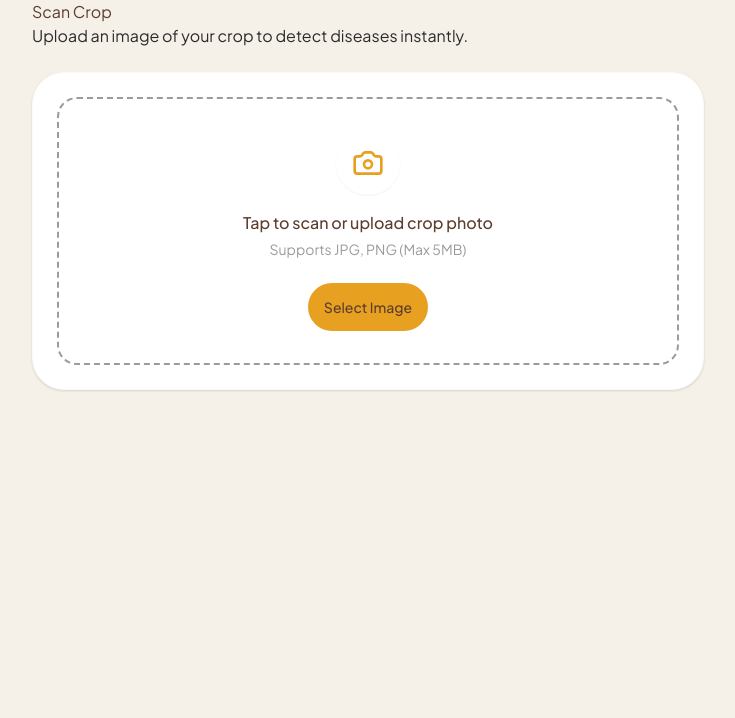
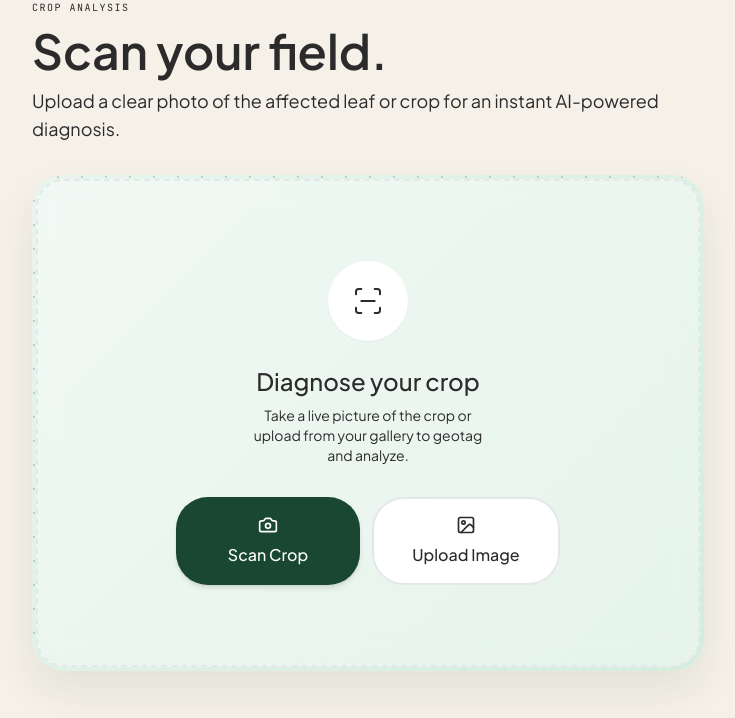
Before and after one commit to AutoBots-xyz/krishimitra, a Next.js app: page /scan in a window 1280 px wide. Shown: the top 718 px of the page, without its empty margins (272-1007 px from the left). Built offline with nearby package versions, Linux system fonts and the light colour scheme.

Commit message:
feat: integrate leaflet minimap and geolocation geotagging for disease scanning

```diff
--- a/src/app/(app)/scan/page.tsx
+++ b/src/app/(app)/scan/page.tsx
@@ -1,20 +1,29 @@
 "use client";
 
 import { useState } from "react";
-import { UploadCloud, Camera, CheckCircle2 } from "lucide-react";
+import { Leaf, UploadCloud, ArrowRight, Zap, ScanLine, Camera, Image as ImageIcon, MapPin, Loader2 } from "lucide-react";
+import dynamic from "next/dynamic";
 import { Button } from "@/components/ui/Button";
+import Image from "next/image";
 import DiseaseReportCard from "@/features/disease-detection/components/DiseaseReportCard";
 import ConsentPopup from "@/features/cropwatch/components/ConsentPopup";
 import { useFarmerStore } from "@/store/farmerStore";
+import { motion, AnimatePresence } from "framer-motion";
+import { useRouter } from "next/navigation";
+
+const MiniMap = dynamic(() => import("@/components/map/MiniMap"), { ssr: false });
 
 export default function ScanPage() {
-  const { setLocation } = useFarmerStore();
+  const router = useRouter();
+  const { setLocation, addRiskPoint } = useFarmerStore();
   const [file, setFile] = useState<File | null>(null);
   const [preview, setPreview] = useState<string | null>(null);
   const [analyzing, setAnalyzing] = useState(false);
   const [report, setReport] = useState<any | null>(null);
   const [showConsent, setShowConsent] = useState(false);
   const [error, setError] = useState<string | null>(null);
+  const [geotagLocation, setGeotagLocation] = useState<{lat: number, lng: number} | null>(null);
+  const [isGeotagging, setIsGeotagging] = useState(false);
 
   const handleFileChange = (e: React.ChangeEvent<HTMLInputElement>) => {
     if (e.target.files && e.target.files[0]) {
@@ -22,6 +31,24 @@ export default function ScanPage() {
       setFile(selectedFile);
       setPreview(URL.createObjectURL(selectedFile));
       setReport(null);
+
+      // Auto-geotag on selection
+      setIsGeotagging(true);
+      if ("geolocation" in navigator) {
+        navigator.geolocation.getCurrentPosition(
+          (pos) => {
+            const loc = { lat: pos.coords.latitude, lng: pos.coords.longitude };
+            setGeotagLocation(loc);
+            setLocation(loc); // Update global store
+            setIsGeotagging(false);
+          },
+          () => {
+            setIsGeotagging(false); // Ignore errors silently for now to not block UX
+          }
+        );
+      } else {
+        setIsGeotagging(false);
+      }
     }
   };
 
@@ -29,6 +56,9 @@ export default function ScanPage() {
     if (!file) return;
     setAnalyzing(true);
     setError(null);
+
+    // Simulate network delay for effect
+    await new Promise(resolve => setTimeout(resolve, 2000));
 
     try {
       const formData = new FormData();
@@ -45,8 +75,7 @@ export default function ScanPage() {
       setReport(data);
       setShowConsent(true);
 
-      // Prompt for location access right after detection for CropWatch mapping
-      if (typeof window !== "undefined" && "geolocation" in navigator) {
+      if (typeof window !== "undefined" && "geolocation" in navigator && !geotagLocation) {
         navigator.geolocation.getCurrentPosition(
           (position) => {
             setLocation({
@@ -54,7 +83,7 @@ export default function ScanPage() {
               lng: position.coords.longitude,
             });
           },
-          (err) => console.warn("Location access denied or failed:", err.message)
+          () => {}
         );
       }
     } catch (err) {
@@ -64,83 +93,210 @@ export default function ScanPage() {
     }
   };
 
+  const handleSaveReport = () => {
+    // If we have a report, we map it back to the map as a Risk Point
+    if (report) {
+      const isHighRisk = report.diseaseName.includes("Rust") || report.diseaseName.includes("Blast") || report.diseaseName.includes("Blight") || report.confidence > 0.8;
+      const color = isHighRisk ? "#C53030" : "#C8800F";
+
+      // Default to Bhopal coordinates if they skipped geotagging
+      const finalLoc = geotagLocation || { lat: 23.26, lng: 77.42 };
+
+      const newPoint = {
+        id: Date.now(),
+        lat: finalLoc.lat,
+        lng: finalLoc.lng,
+        riskScore: report.confidence || 0.8,
+        riskLevel: isHighRisk ? "HIGH" : "MEDIUM",
+        temp: "34.0°C",
+        rain: "310mm",
+        predictedCases: 1,
+        radius: 300,
+        color: color,
+        en: {
+          name: "My Scanned Field",
+          state: "Madhya Pradesh",
+          disease: report.diseaseName || "Detected Issue",
+          cropType: "Unknown"
+        },
+        hi: {
+          name: "मेरा स्कैन किया गया खेत",
+          state: "मध्य प्रदेश",
+          disease: report.diseaseName || "बीमारी",
+          cropType: "अज्ञात"
+        }
+      };
+
+      addRiskPoint(newPoint);
+
+      // Navigate to Map to see it
+      router.push("/cropwatch");
+    }
+  };
+
   return (
-    <div className="max-w-2xl mx-auto space-y-6">
-      <div className="mb-4">
-        <h1 className="font-display text-heading-1 text-soil">Scan Crop</h1>
-        <p className="text-neutral-800">Upload an image of your crop to detect diseases instantly.</p>
+    <div className="max-w-2xl mx-auto pb-16">
+
+      {/* Header */}
+      <div className="mb-8">
+        <span className="font-mono text-[10px] tracking-[0.15em] uppercase text-primary/60 block mb-3">
+          Crop Analysis
+        </span>
+        <h1 className="font-display font-semibold text-primary text-4xl md:text-5xl leading-[1.1] mb-3">
+          Scan your field.
+        </h1>
+        <p className="text-muted/80 text-lg">
+          Upload a clear photo of the affected leaf or crop for an instant AI-powered diagnosis.
+        </p>
       </div>
 
-      {!report && (
-        <div className="bg-white rounded-xl shadow-low border border-neutral-100 p-6">
-          <div className="border-2 border-dashed border-neutral-400 rounded-lg p-8 flex flex-col items-center justify-center text-center bg-mist/50">
+      <AnimatePresence mode="wait">
+        {!report ? (
+          <motion.div
+            key="upload"
+            initial={{ opacity: 0, y: 10 }}
+            animate={{ opacity: 1, y: 0 }}
+            exit={{ opacity: 0, y: -10 }}
+            className="space-y-6"
+          >
+            {/* Upload Zone */}
+            <div className="relative overflow-hidden rounded-[2rem] p-1"
+              style={{
+                background: "linear-gradient(135deg, #e8f5ee 0%, #d4eddd 100%)",
+                boxShadow: "0 20px 40px rgba(26,71,49,0.08)",
+              }}>
+              <div className="absolute inset-0 opacity-20"
+                style={{ backgroundImage: 'radial-gradient(circle at 2px 2px, #1A4731 1px, transparent 0)', backgroundSize: '24px 24px' }} />
+
+              <div className={`relative rounded-[1.75rem] border-2 border-dashed border-primary/20 bg-white/40 backdrop-blur-md transition-all duration-300 ${preview ? 'p-4' : 'p-12 md:p-20 flex flex-col items-center justify-center min-h-[360px]'}`}>
+
                 {preview ? (
-              <img src={preview} alt="Crop preview" className="h-48 object-contain rounded-md mb-4" />
-            ) : (
-              <div className="w-16 h-16 bg-white rounded-full flex items-center justify-center mb-4 shadow-sm text-harvest">
-                <Camera className="w-8 h-8" />
+                  <div className="flex flex-col items-center w-full">
+                    <div className="relative w-full aspect-[4/3] rounded-2xl overflow-hidden shadow-lg mb-4">
+                      <Image src={preview} alt="Crop preview" fill className="object-cover" />
+                      {analyzing && (
+                        <div className="absolute inset-0 bg-primary/20 backdrop-blur-[2px] flex flex-col items-center justify-center text-white">
+                          <ScanLine className="w-12 h-12 mb-4 animate-pulse" />
+                          <span className="font-mono text-sm tracking-widest uppercase animate-pulse">Running Analysis...</span>
                         </div>
                       )}
+                    </div>
 
-            <p className="text-soil font-medium mb-1">
-              {preview ? "Image selected" : "Tap to scan or upload crop photo"}
+                    {/* Geotagging Status & MiniMap */}
+                    <div className="w-full mb-6">
+                      {isGeotagging ? (
+                        <div className="flex items-center gap-2 text-sm text-primary font-medium bg-primary/5 p-3 rounded-xl">
+                          <Loader2 className="w-4 h-4 animate-spin" /> Fetching GPS location...
+                        </div>
+                      ) : geotagLocation ? (
+                        <div className="space-y-2">
+                          <div className="flex items-center gap-2 text-sm text-primary font-medium">
+                            <MapPin className="w-4 h-4" /> Geotagged Successfully
+                          </div>
+                          <MiniMap lat={geotagLocation.lat} lng={geotagLocation.lng} />
+                        </div>
+                      ) : null}
+                    </div>
+
+                    {!analyzing && (
+                      <label className="w-full block text-center py-3 text-sm font-medium text-primary bg-primary/5 hover:bg-primary/10 rounded-xl transition-colors cursor-pointer">
+                        Choose a different photo
+                        <input
+                          type="file" accept="image/*"
+                          onChange={handleFileChange}
+                          className="hidden"
+                        />
+                      </label>
+                    )}
+                  </div>
+                ) : (
+                  <>
+                    <div className="w-20 h-20 rounded-full bg-white shadow-sm flex items-center justify-center mb-6 text-primary">
+                      <ScanLine className="w-8 h-8" strokeWidth={1.5} />
+                    </div>
+                    <p className="font-display text-2xl text-primary font-medium mb-2 text-center">
+                      Diagnose your crop
                     </p>
-            <p className="text-sm text-neutral-400 mb-6">Supports JPG, PNG (Max 5MB)</p>
+                    <p className="text-sm text-primary/60 text-center mb-8 max-w-[240px]">
+                      Take a live picture of the crop or upload from your gallery to geotag and analyze.
+                    </p>
 
-            <div className="relative">
+                    <div className="flex flex-col sm:flex-row gap-3 w-full max-w-sm">
+                      <label className="flex-1 flex flex-col items-center justify-center gap-2 py-4 px-2 bg-[#1A4731] text-white rounded-xl font-medium shadow-md hover:bg-[#153a27] transition-all cursor-pointer">
+                        <Camera className="w-5 h-5 text-white" />
+                        <span>Scan Crop</span>
                         <input
-                type="file"
-                accept="image/*"
-                capture="environment"
+                          type="file" accept="image/*" capture="environment"
                           onChange={handleFileChange}
-                className="absolute inset-0 w-full h-full opacity-0 cursor-pointer"
+                          className="hidden"
                         />
-              <Button variant={preview ? "outline" : "default"}>
-                {preview ? "Choose another" : "Select Image"}
-              </Button>
+                      </label>
+
+                      <label className="flex-1 flex flex-col items-center justify-center gap-2 py-4 px-2 bg-white text-primary border-2 border-primary/20 rounded-xl font-medium hover:bg-primary/5 transition-all cursor-pointer">
+                        <ImageIcon className="w-5 h-5" />
+                        <span>Upload Image</span>
+                        <input
+                          type="file" accept="image/*"
+                          onChange={handleFileChange}
+                          className="hidden"
+                        />
+                      </label>
+                    </div>
+                  </>
+                )}
               </div>
             </div>
 
-          {preview && (
-            <div className="mt-6">
-              <Button
+            {/* Analyze CTA */}
+            {preview && !analyzing && (
+              <motion.button
+                initial={{ opacity: 0, y: 10 }} animate={{ opacity: 1, y: 0 }}
                 onClick={handleAnalyze}
-                className="w-full"
-                disabled={analyzing}
+                className="w-full flex items-center justify-between rounded-2xl px-6 py-5 group transition-all duration-300 hover:scale-[1.01]"
+                style={{ background: "linear-gradient(90deg, #1A4731 0%, #163d29 100%)", boxShadow: "0 12px 32px rgba(26,71,49,0.3)" }}
               >
-                {analyzing ? (
-                  <span className="flex items-center gap-2">
-                    <span className="animate-spin rounded-full h-4 w-4 border-b-2 border-white"></span>
-                    Analyzing with AI Agronomist...
-                  </span>
-                ) : (
-                  "Analyze Crop"
+                <div className="text-left">
+                  <p className="font-mono text-[10px] tracking-[0.15em] uppercase text-white/50 mb-1">Step 2</p>
+                  <p className="font-display font-semibold text-white text-xl">Analyze with AI Expert</p>
+                </div>
+                <div className="w-12 h-12 rounded-full bg-white/10 flex items-center justify-center group-hover:bg-white/20 group-hover:translate-x-1 transition-all">
+                  <ArrowRight className="w-5 h-5 text-white" />
+                </div>
+              </motion.button>
             )}
-              </Button>
-            </div>
-          )}
+
             {error && (
-            <div className="mt-4 p-3 bg-alert-red/10 border border-alert-red/20 rounded-lg text-sm text-alert-red text-center">
+              <div className="p-4 bg-error/5 border border-error/20 rounded-xl text-sm text-error font-medium text-center">
                 {error}
               </div>
             )}
-        </div>
-      )}
-
-      {report && (
-        <div className="animate-in fade-in slide-in-from-bottom-4 duration-500">
+          </motion.div>
+        ) : (
+          <motion.div
+            key="report"
+            initial={{ opacity: 0, y: 20 }}
+            animate={{ opacity: 1, y: 0 }}
+            className="space-y-6"
+          >
             <DiseaseReportCard report={report} />
 
-          <div className="mt-6 flex gap-4">
-            <Button variant="outline" className="flex-1" onClick={() => { setReport(null); setPreview(null); setFile(null); }}>
+            <div className="flex gap-3">
+              <button
+                onClick={() => { setReport(null); setPreview(null); setFile(null); setGeotagLocation(null); }}
+                className="flex-1 py-4 text-primary bg-primary/5 hover:bg-primary/10 rounded-2xl font-medium transition-colors"
+              >
                 Scan Another
-            </Button>
-            <Button className="flex-1">
-              Save to History
-            </Button>
+              </button>
+              <button
+                onClick={handleSaveReport}
+                className="flex-1 py-4 text-white bg-primary hover:bg-[#153a27] rounded-2xl font-medium transition-colors shadow-md"
+              >
+                Save to Map
+              </button>
             </div>
-        </div>
+          </motion.div>
         )}
+      </AnimatePresence>
 
       {showConsent && (
         <ConsentPopup onClose={() => setShowConsent(false)} />
--- /dev/null
+++ b/src/components/map/MiniMap.tsx
@@ -0,0 +1,64 @@
+"use client";
+
+import { useEffect, useState } from "react";
+import { MapContainer, TileLayer, Marker } from "react-leaflet";
+import "leaflet/dist/leaflet.css";
+import L from "leaflet";
+
+export default function MiniMap({ lat, lng }: { lat: number, lng: number }) {
+  const [mounted, setMounted] = useState(false);
+
+  useEffect(() => {
+    setMounted(true);
+
+    // Add custom icon styling
+    const style = document.createElement("style");
+    style.innerHTML = `
+      .mini-pin {
+        width: 16px;
+        height: 16px;
+        background-color: #1A4731;
+        border: 2px solid white;
+        border-radius: 50%;
+        box-shadow: 0 0 0 4px rgba(26, 71, 49, 0.2);
+        animation: pulse-ring 2s infinite;
+      }
+      @keyframes pulse-ring {
+        0% { box-shadow: 0 0 0 0 rgba(26, 71, 49, 0.4); }
+        70% { box-shadow: 0 0 0 10px rgba(26, 71, 49, 0); }
+        100% { box-shadow: 0 0 0 0 rgba(26, 71, 49, 0); }
+      }
+    `;
+    document.head.appendChild(style);
+    return () => { document.head.removeChild(style); };
+  }, []);
+
+  if (!mounted) return <div className="h-32 w-full bg-black/5 rounded-2xl animate-pulse" />;
+
+  const customIcon = L.divIcon({
+    className: "mini-pin",
+    iconSize: [16, 16],
+    iconAnchor: [8, 8]
+  });
+
+  return (
+    <div className="h-32 w-full rounded-2xl overflow-hidden shadow-inner border border-black/5 relative z-10">
+      <MapContainer
+        center={[lat, lng]}
+        zoom={14}
+        style={{ height: "100%", width: "100%", zIndex: 1 }}
+        zoomControl={false}
+        dragging={false}
+        scrollWheelZoom={false}
+      >
+        <TileLayer url="https://{s}.basemaps.cartocdn.com/light_all/{z}/{x}/{y}{r}.png" />
+        <Marker position={[lat, lng]} icon={customIcon} />
+      </MapContainer>
+
+      {/* Coordinates Overlay */}
+      <div className="absolute bottom-2 left-2 z-[1000] bg-white/90 backdrop-blur-md px-2.5 py-1 rounded-md text-[10px] font-mono text-primary font-semibold border border-black/5 shadow-sm pointer-events-none">
+        {lat.toFixed(5)}, {lng.toFixed(5)}
+      </div>
+    </div>
+  );
+}
```
Lines whose indentation alone changed are shown as unchanged.
